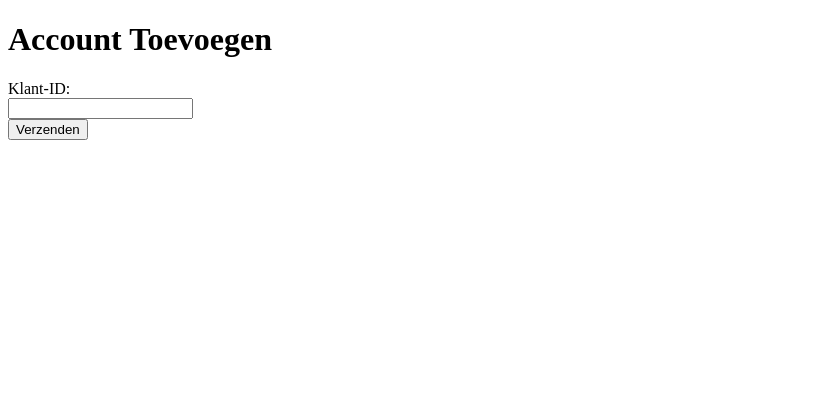
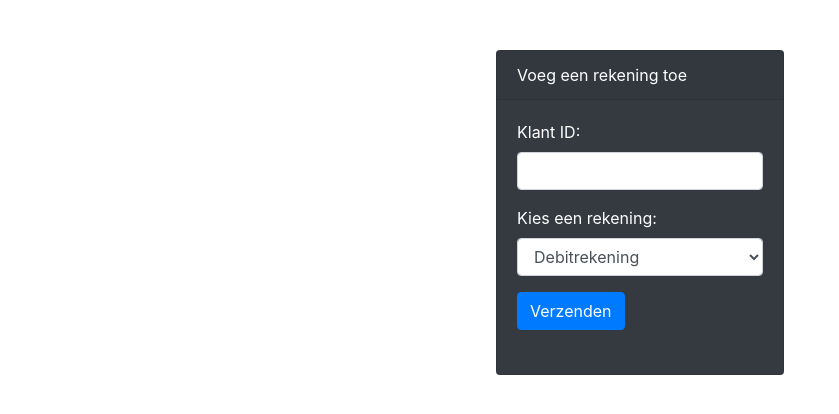
Before and after one commit to mh-michiel/YCBankFrontEnd, a plain HTML site: page accountToevoegen.html in a window 1280 px wide. Shown: the whole page, without its empty margins (0-839 px from the left). Drawn offline with nearby package versions, Linux system fonts and the light colour scheme.

Commit message:
rekening en klant toevoegen

```diff
--- a/accountToevoegen.html
+++ b/accountToevoegen.html
@@ -1,17 +1,47 @@
-<!DOCTYPE html>
-<html>
-    <head>
-        <title>Account Toevoegen</title>
-    </head>
-    <body>
-      <h1>Account Toevoegen</h1>
-      <form>
-        <label>Klant-ID:</label><br>
-        <input type="text" id="klantID" name="klantID"><br>
+<!doctype html>
+<html lang="en">
+  <head>
+    <!-- Required meta tags -->
+    <meta charset="utf-8">
+    <meta name="viewport" content="width=device-width, initial-scale=1, shrink-to-fit=no">
 
-        <input type="submit" value="Verzenden">
-      </form>
-    <footer>
-    </footer>
-    </body>
+    <!-- Bootstrap CSS -->
+    <link rel="stylesheet" href="https://stackpath.bootstrapcdn.com/bootstrap/4.4.1/css/bootstrap.min.css" integrity="sha384-Vkoo8x4CGsO3+Hhxv8T/Q5PaXtkKtu6ug5TOeNV6gBiFeWPGFN9MuhOf23Q9Ifjh" crossorigin="anonymous">
+    <link rel="stylesheet" type="text/css" href="style.css">
+
+    <title>Young Colfield Bank</title>
+  </head>
+  <body>
+
+    <div class="card text-white bg-dark mb-3 mx-auto" style="max-width: 18rem;">
+      <div class="card-header">Voeg een rekening toe</div>
+      <div class="card-body">
+        <form>
+          <div class="form-group">
+            <label for="inputID">Klant ID:</label>
+            <input type="id" class="form-control" id="inputID">
+          </div>
+          <div class="form-group">
+            <label for="formOptions">Kies een rekening:</label>
+            <select class="form-control" id="formOptions">
+              <option>Debitrekening</option>
+              <option>Spaarrekening</option>
+              <option>Creditcard</option>
+            </select>
+          </div>
+          <button type="submit" class="btn btn-primary">Verzenden</button>
+        </form>
+      </div>
+    <br>
+
+
+
+
+
+    <!-- Optional JavaScript -->
+    <!-- jQuery first, then Popper.js, then Bootstrap JS -->
+    <script src="https://code.jquery.com/jquery-3.4.1.slim.min.js" integrity="sha384-J6qa4849blE2+poT4WnyKhv5vZF5SrPo0iEjwBvKU7imGFAV0wwj1yYfoRSJoZ+n" crossorigin="anonymous"></script>
+    <script src="https://cdn.jsdelivr.net/npm/popper.js@1.16.0/dist/umd/popper.min.js" integrity="sha384-Q6E9RHvbIyZFJoft+2mJbHaEWldlvI9IOYy5n3zV9zzTtmI3UksdQRVvoxMfooAo" crossorigin="anonymous"></script>
+    <script src="https://stackpath.bootstrapcdn.com/bootstrap/4.4.1/js/bootstrap.min.js" integrity="sha384-wfSDF2E50Y2D1uUdj0O3uMBJnjuUD4Ih7YwaYd1iqfktj0Uod8GCExl3Og8ifwB6" crossorigin="anonymous"></script>
+  </body>
 </html>
--- /dev/null
+++ b/style.css
@@ -0,0 +1,3 @@
+.card {
+  margin-top: 50px;
+}
```
Also changed, not shown: klantToevoegen.html (+30 -11 lines).
